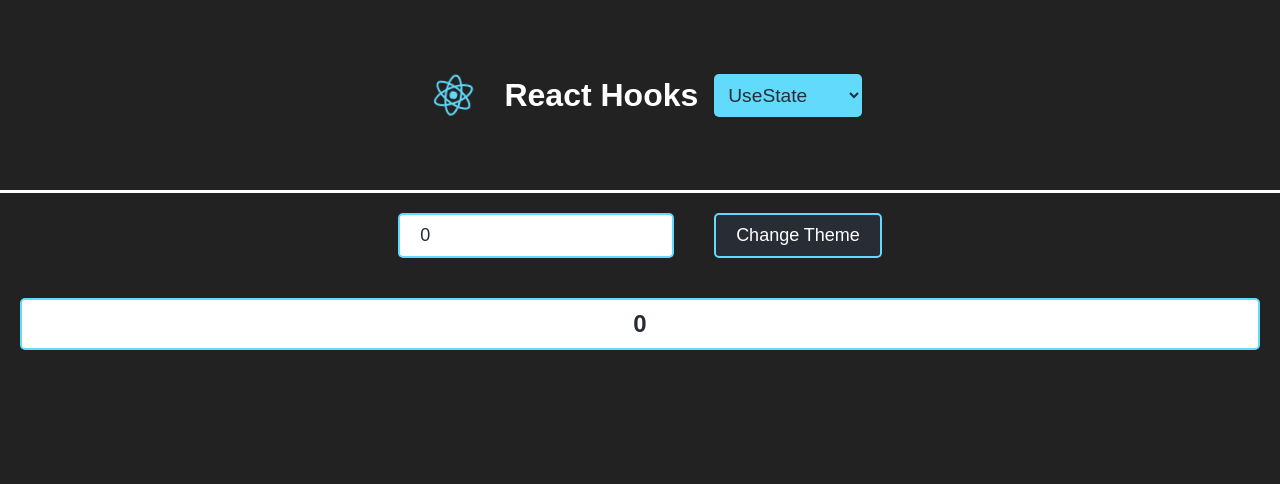
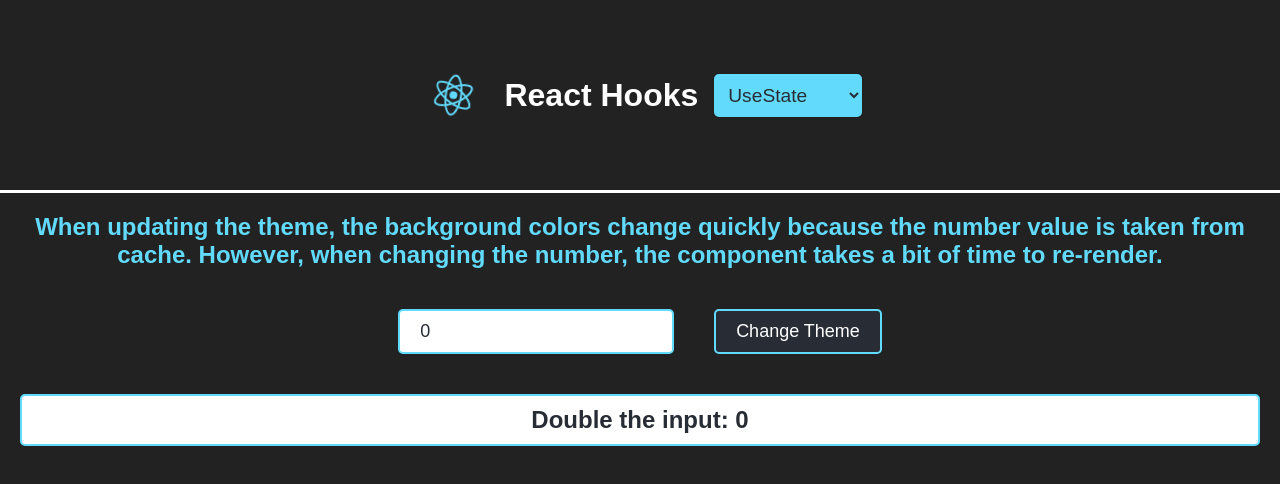
Before and after one commit to elarsaks/react-hooks, a React (Create React App) app: page /useMemo in a window 1280 px wide. Shown: the top 484 px of the page. Built offline with nearby package versions, Linux system fonts and the light colour scheme.

Commit message:
Finnish useMemo.

```diff
--- a/src/pages/UseMemo.jsx
+++ b/src/pages/UseMemo.jsx
@@ -1,6 +1,10 @@
 import React, { useState, useMemo } from "react";
 
 export default () => {
+  const infoStyle = {
+    color: "#61DAFB",
+  };
+
   const buttonStyle = {
     margin: "20px",
     border: "2px solid #61DAFB",
@@ -20,12 +24,13 @@ export default () => {
     borderRadius: "5px",
     padding: "10px 20px",
     fontSize: "18px",
+    cursor: "pointer",
   };
 
   // Function that simulates a slow operation (for demonstration purposes)
   function slowFunction(num) {
     console.log("Calling Slow Function");
-    for (let i = 0; i <= 1000000000; i++) {}
+    for (let i = 0; i <= 2000000000; i++) {}
     return num * 2;
   }
 
@@ -35,8 +40,13 @@ export default () => {
   // State to manage the theme
   const [dark, setDark] = useState(false);
 
-  // Function that simulates a slow operation
-  const doubleNumber = slowFunction(number);
+  // Using cache number values to avoid calling the slow function on every render
+  const doubleNumber = useMemo(() => {
+    return slowFunction(number);
+  }, [number]);
+
+  // Using this line instead of the one above will cause the slow function to be called on every render
+  //  const doubleNumber = slowFunction(number);
 
   // Memoized styles to change the theme dynamically
   const themeStyles = useMemo(
@@ -55,6 +65,11 @@ export default () => {
 
   return (
     <>
+      <h2 style={infoStyle}>
+        When updating the theme, the background colors change quickly because
+        the number value is taken from cache. However, when changing the number,
+        the component takes a bit of time to re-render.
+      </h2>
       {/* Input field to change the number */}
       <input
         type="number"
@@ -70,7 +85,7 @@ export default () => {
         Change Theme
       </button>
       {/* Display the doubled number with the dynamically applied theme */}
-      <div style={themeStyles}>{doubleNumber}</div>
+      <div style={themeStyles}>Double the input: {doubleNumber}</div>
     </>
   );
 };
```
